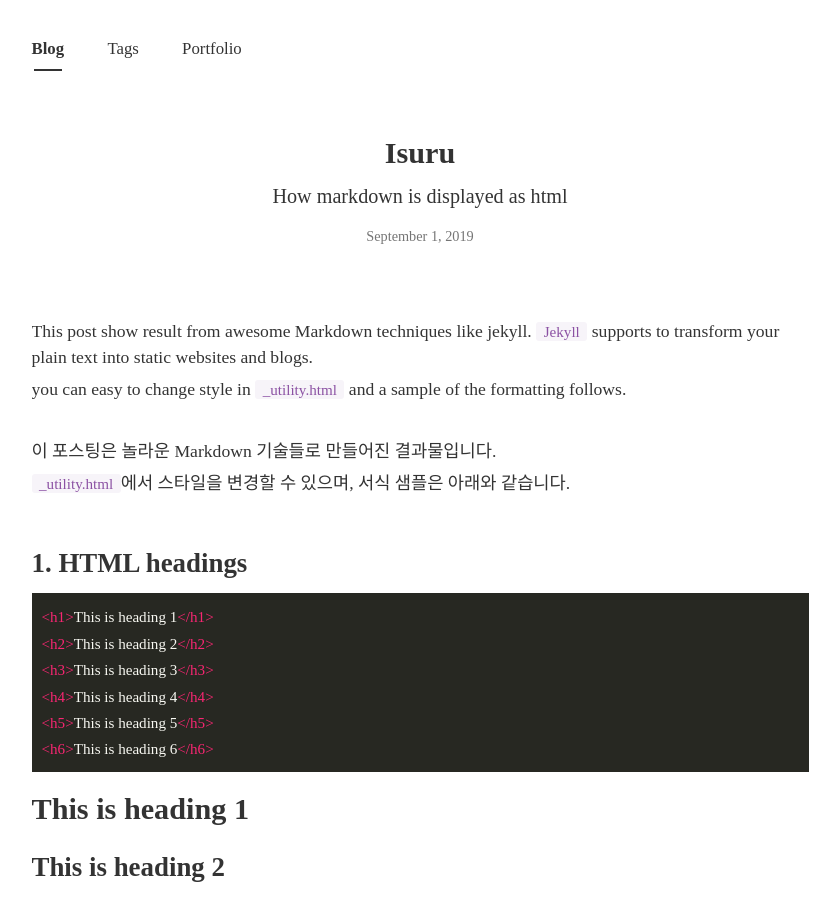
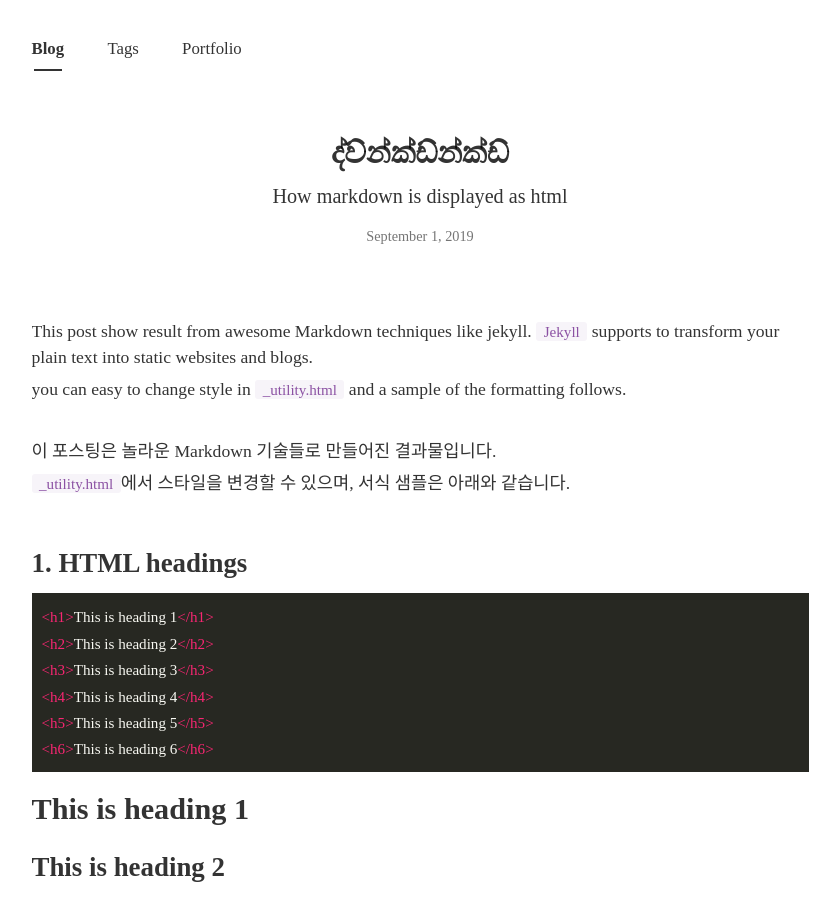
Before and after one commit to IamIsPra/iamispra.github.io, a Jekyll site: the page built from _posts/2019-09-01-isuru.md, in a window 1280 px wide and 900 px high. Shown: the whole window, without its empty margins (220-1060 px from the left). Built offline with Jekyll 4.4.1, drawn with Linux system fonts in a browser that asks for light colours; nearby versions of some CDN libraries; some web fonts are replaced.

Commit message:
Update 2019-09-01-isuru.md

```diff
--- a/_posts/2019-09-01-isuru.md
+++ b/_posts/2019-09-01-isuru.md
@@ -1,8 +1,8 @@
 ---
 layout: post
-title: Isuru
+title: ද්ව්න්ක්ඩ්න්ක්ඩ්
 subtitle : How markdown is displayed as html
-tags: [HTML, Markdown]
+tags: [HTML, Markdown, Isuru]
 author: Nayeong Kim
 comments : True
 ---
```
